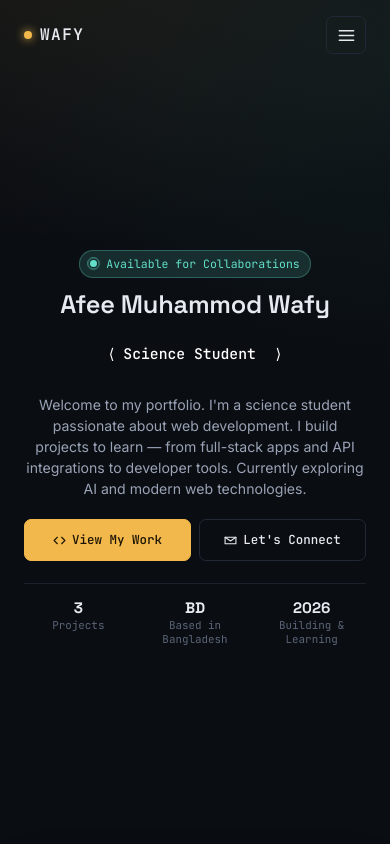
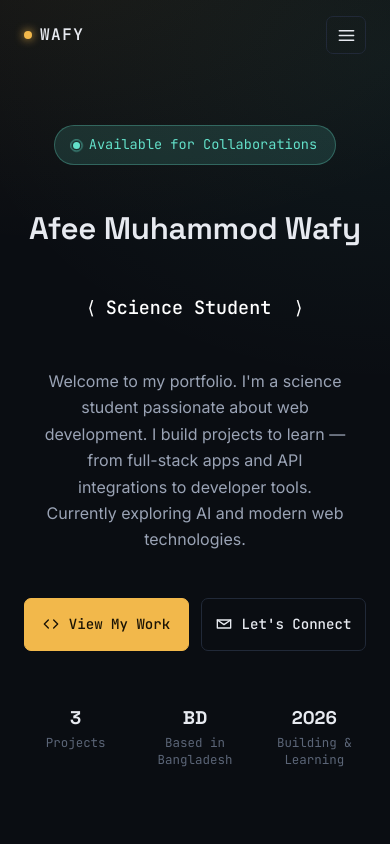
Before and after one commit to afeemuhammodwafy1/portfolio, a plain HTML site: page index.html in a window 390 px wide. Shown: the top 844 px of the page. Drawn offline with Linux system fonts and the light colour scheme.

Commit message:
Add files via upload

```diff
--- a/style.css
+++ b/style.css
@@ -329,7 +329,8 @@ h1,h2,h3{ font-family:var(--display); font-weight:600; letter-spacing:-.01em; ma
 
 @media (max-width: 640px) {
   .hero {
-    padding: 0 0 60px 0;
+    padding: 0;
+    margin: 0;
   }
 
   .hero-grid {
@@ -341,80 +342,82 @@ h1,h2,h3{ font-family:var(--display); font-weight:600; letter-spacing:-.01em; ma
     min-height: 100svh;
     display: flex;
     flex-direction: column;
-    justify-content: center;
+    justify-content: space-evenly;
     align-items: center;
     text-align: center;
-    padding: 76px 0 24px 0;
+    padding: 80px 0 30px;
   }
 
   .hero-tag {
-    margin-bottom: 12px;
-    font-size: 0.72rem;
-    padding: 4px 10px;
+    font-size: 0.85rem;
+    padding: 8px 18px;
+    margin: 0;
     align-self: center;
   }
 
   .hero-name {
-    font-size: clamp(1.4rem, 6.5vw, 1.8rem);
-    margin-bottom: 8px;
+    font-size: clamp(1.8rem, 8vw, 2.3rem);
+    line-height: 1.2;
+    margin: 0;
     white-space: normal;
   }
 
   .hero-role {
-    font-size: 0.92rem;
-    margin-bottom: 14px;
+    font-size: 1.15rem;
+    margin: 0;
   }
 
   .hero-desc {
-    font-size: 0.88rem;
-    line-height: 1.5;
-    margin-bottom: 20px;
-    max-width: 38ch;
+    font-size: 1rem;
+    line-height: 1.65;
+    margin: 0;
+    max-width: 90%;
+    color: var(--text-dim);
   }
 
   .hero-actions {
     display: flex;
     flex-direction: row;
     width: 100%;
-    gap: 8px;
-    margin-bottom: 22px;
+    gap: 12px;
+    margin: 0;
   }
 
   .hero-actions .btn {
     flex: 1 1 0;
-    padding: 10px 8px;
-    font-size: 0.78rem;
+    padding: 14px 12px;
+    font-size: 0.88rem;
     justify-content: center;
-    gap: 6px;
   }
 
   .hero-actions .btn svg {
-    width: 13px;
-    height: 13px;
+    width: 16px;
+    height: 16px;
   }
 
   .hero-meta {
     display: grid;
     grid-template-columns: repeat(3, 1fr);
-    gap: 8px;
+    gap: 16px;
     width: 100%;
     text-align: center;
-    padding-top: 14px;
-    border-top: 1px solid var(--border-soft);
+    margin: 0;
+    padding-top: 10px;
   }
 
   .hero-meta div {
-    font-size: 0.68rem;
-    line-height: 1.25;
+    font-size: 0.78rem;
+    line-height: 1.35;
   }
 
   .hero-meta strong {
-    font-size: 0.95rem;
-    margin-bottom: 2px;
+    font-size: 1.15rem;
+    margin-bottom: 4px;
   }
 
   .hero-grid .terminal {
-    margin-top: 40px;
+    margin-top: 60px;
+    margin-bottom: 40px;
   }
 }
 
```
